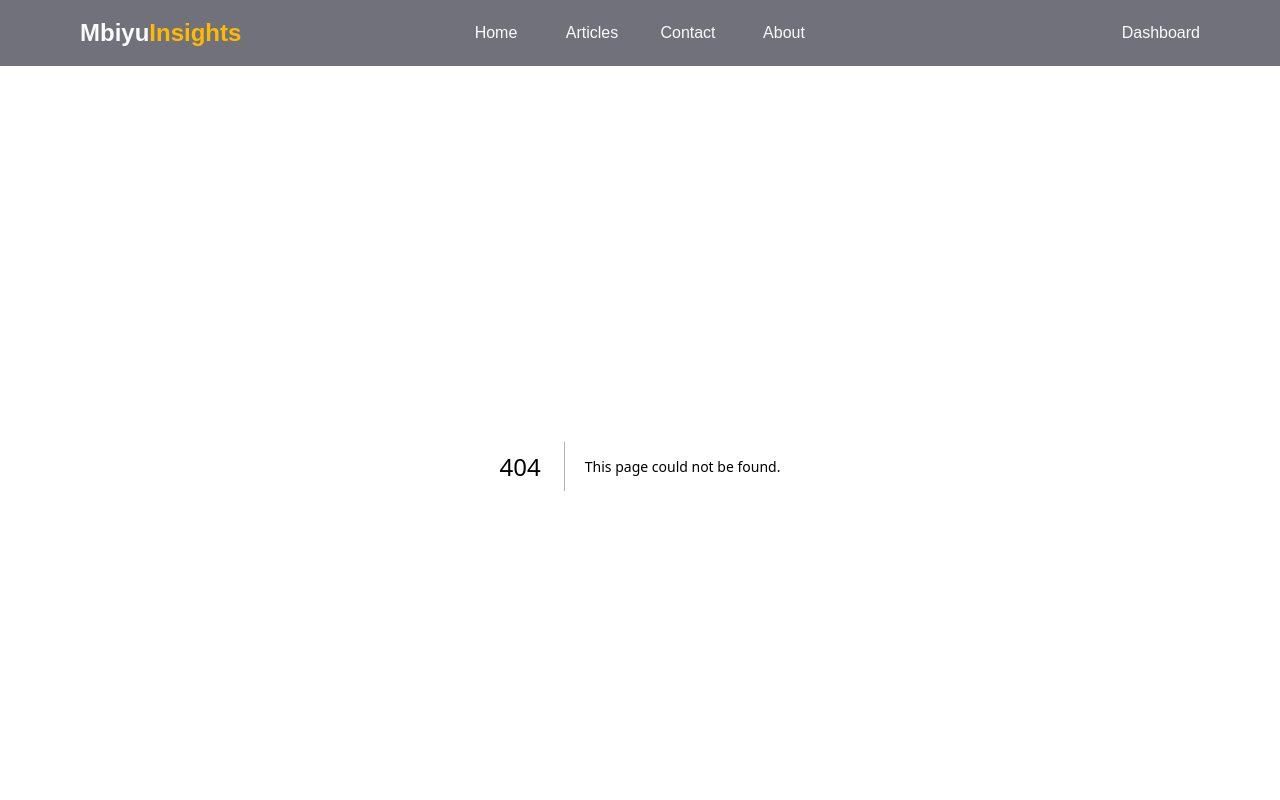
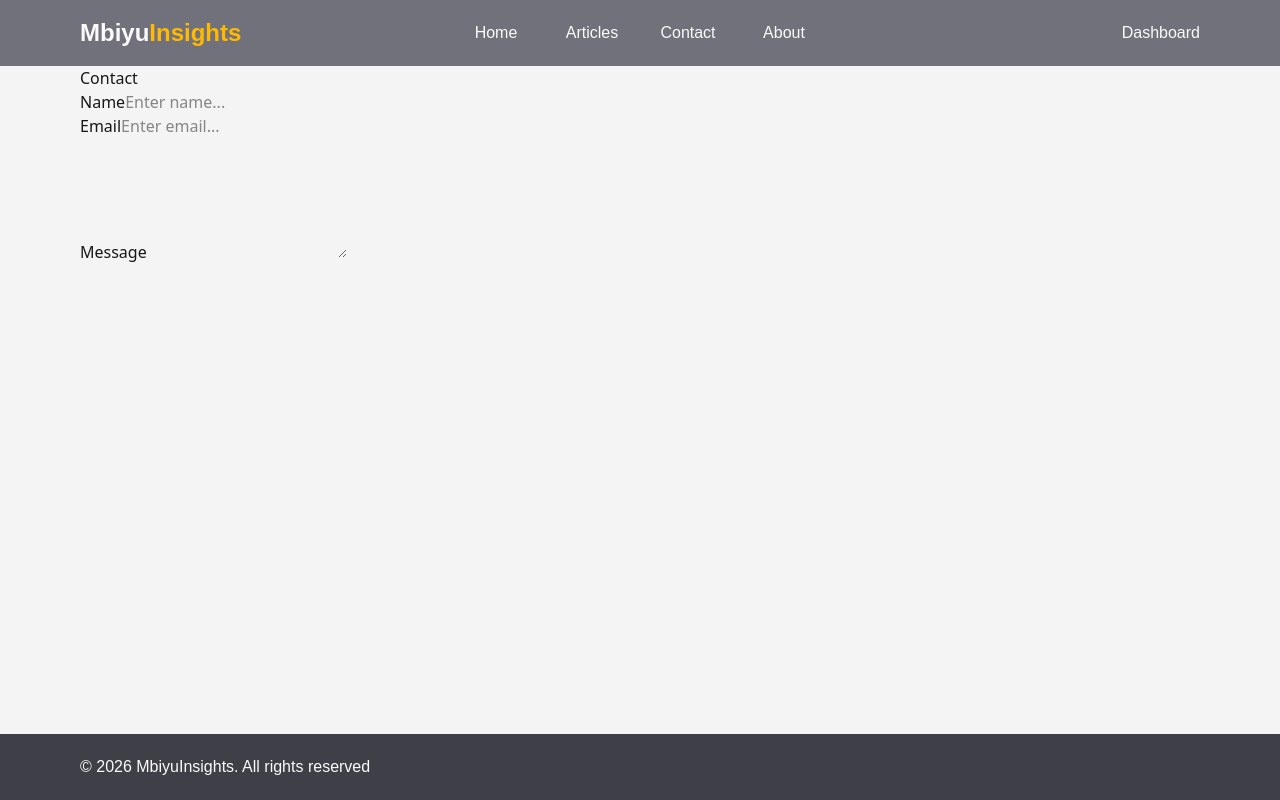
Before and after one commit to petermbiyu/mbiyuinsights-blog, a Next.js app: page /contact in a window 1280 px wide. Before the commit this address had no page. Shown: the top 800 px of the page. Built offline with nearby package versions, Linux system fonts and the light colour scheme.

Commit message:
contact page

```diff
--- /dev/null
+++ b/app/contact/page.tsx
@@ -0,0 +1,27 @@
+import React from "react";
+
+const Contact = () => {
+  return (
+    <div>
+      <h1>Contact</h1>
+      <div>
+        <form>
+          <div>
+            <label htmlFor="username">Name</label>
+            <input type="text" placeholder="Enter name..." name="username" />
+          </div>
+          <div>
+            <label htmlFor="email">Email</label>
+            <input type="email" placeholder="Enter email..." name="username" />
+          </div>
+          <div>
+            <label htmlFor="message">Message</label>
+            <textarea name="message" rows={5}></textarea>
+          </div>
+        </form>
+      </div>
+    </div>
+  );
+};
+
+export default Contact;
--- a/components/general/navbar/navbar.tsx
+++ b/components/general/navbar/navbar.tsx
@@ -26,7 +26,7 @@ const Navbar = () => {
         </li>
         <li>
           <Link
-            href={"/contacts"}
+            href={"/contact"}
             className="flex items-center hover:font-semibold justify-center w-20 mx-auto"
           >
             Contact
```
